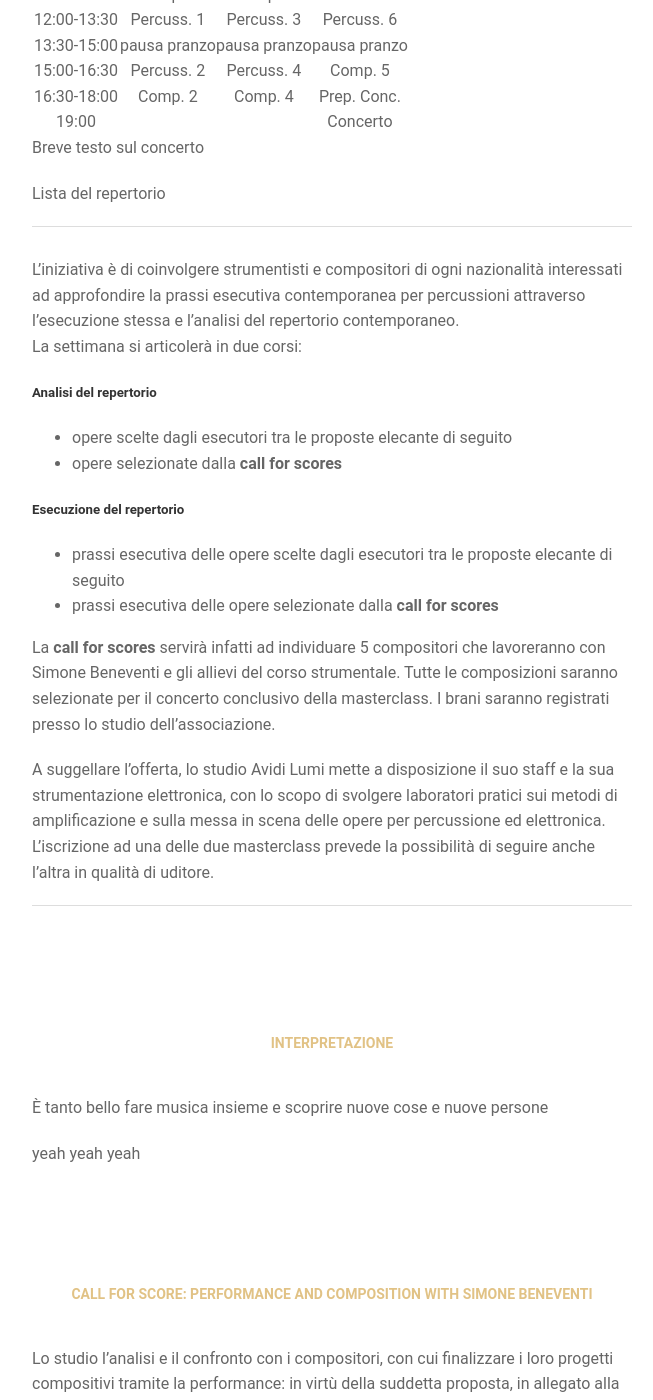
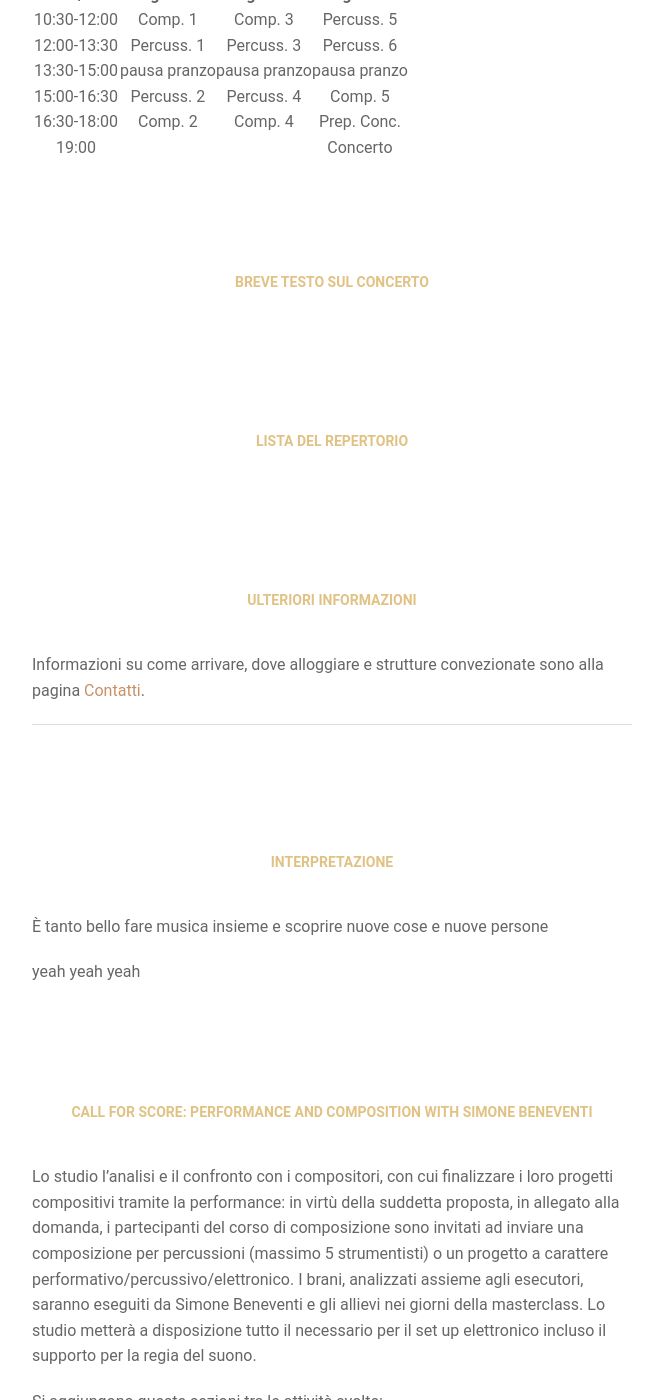
Before and after one commit to AvidiLumi/avidilumi.github.io, a Jekyll site: the page built from projects/proj-2.md, in a window 1280 px wide and 1400 px high, scrolled down 2883 px. Shown: the whole window, without its empty margins (308-961 px from the left). Built offline with Jekyll 4.4.1, drawn with Linux system fonts in a browser that asks for light colours; nearby versions of some CDN libraries; some of the changed text lies outside the part shown.

Commit message:
contatti

```diff
--- a/projects/proj-2.md
+++ b/projects/proj-2.md
@@ -92,34 +92,17 @@ orario / data           | 24 gennaio            | 25 gennaio            | 26 gen
 
 
 
-Breve testo sul concerto
+### Breve testo sul concerto
 
 
-Lista del repertorio
+### Lista del repertorio
 
+### Ulteriori informazioni
 
+Informazioni su come arrivare, dove alloggiare e strutture convezionate sono alla pagina <a href="{{ site.url }}/pages/contact.html" target="_blank">Contatti</a>.
 
 
 -------------------------
-
-L'iniziativa è di coinvolgere strumentisti e compositori di ogni nazionalità interessati ad approfondire la prassi esecutiva contemporanea per percussioni attraverso l'esecuzione stessa e l'analisi del repertorio contemporaneo.<br>
-La settimana si articolerà in due corsi:
-
-##### Analisi del repertorio
-* opere scelte dagli esecutori tra le proposte elecante di seguito
-* opere selezionate dalla **call for scores**
-
-##### Esecuzione del repertorio
-* prassi esecutiva delle opere scelte dagli esecutori tra le proposte elecante di seguito
-* prassi esecutiva delle opere selezionate dalla **call for scores**
-
-
-La **call for scores** servirà infatti ad individuare 5 compositori che lavoreranno con Simone Beneventi e gli allievi del corso strumentale. Tutte le composizioni saranno selezionate per il concerto conclusivo della masterclass. I brani saranno registrati presso lo studio dell’associazione.
-
-A suggellare l’offerta, lo studio Avidi Lumi mette a disposizione il suo staff e la sua strumentazione elettronica, con lo scopo di svolgere laboratori pratici sui metodi di amplificazione e sulla messa in scena delle opere per percussione ed elettronica.
-L’iscrizione ad una delle due masterclass prevede la possibilità di seguire anche l’altra in qualità di uditore.
-
----
 
 ### Interpretazione
 
```
Also changed, not shown: other parts of projects/proj-2.md (+1 -1 lines).
